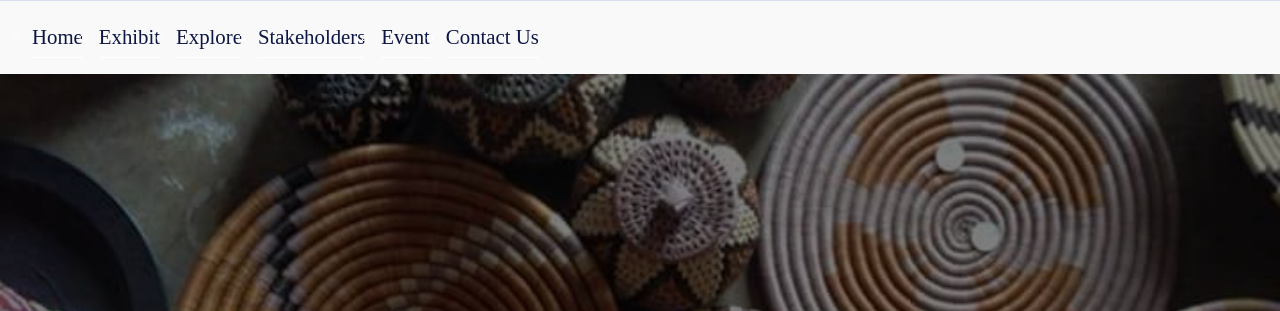
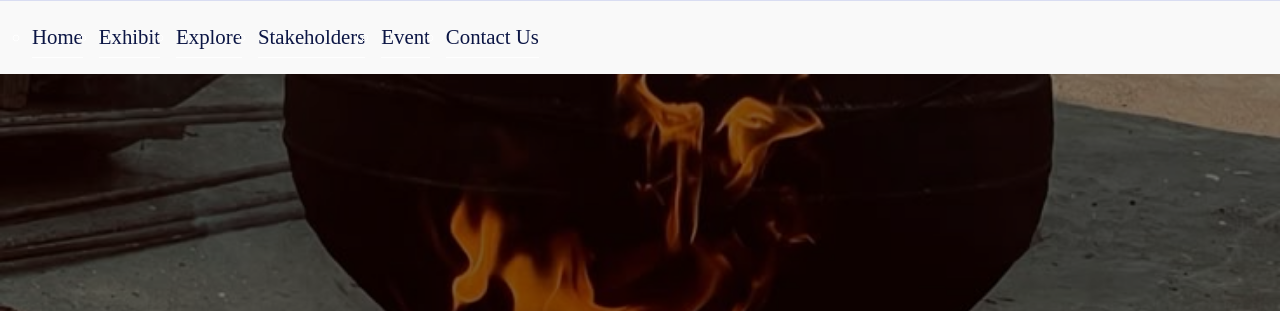
Before and after one commit to Bida20-029/bwexpo, a website: page index.html in a window 1280 px wide. Shown: the part 132-443 px from the top of the page. Drawn offline with nearby package versions, Linux system fonts and the light colour scheme; files whose address does not match are found by name; a web font is replaced by a local one.

Commit message:
Update style.css

```diff
--- a/style.css
+++ b/style.css
@@ -136,7 +136,7 @@ body{
 /* HERO SECTION WITH BACKGROUND IMAGE */
 /* HERO SECTION WITH BACKGROUND IMAGE */
 .hero-section {
-  background-image: url('image27.jpeg'); /* Change path if needed */
+  background-image: url('image21.jpeg'); /* Change path if needed */
   background-size: cover;
   background-position: center;
   background-repeat: no-repeat;
```
